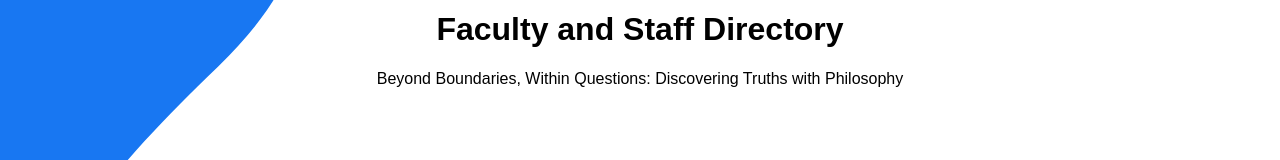
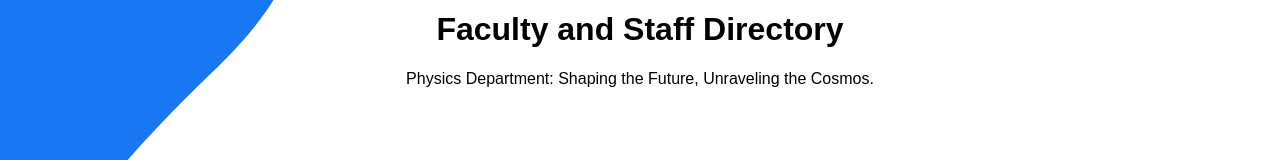
Before and after one commit to PanduCollege/Physics, a plain HTML site: page about.html in a window 1280 px wide. Shown: the part 151-311 px from the top of the page. Drawn offline with Linux system fonts and the light colour scheme; grey boxes are pictures that could not be loaded.

Commit message:
Update about.html

```diff
--- a/about.html
+++ b/about.html
@@ -154,7 +154,7 @@ h1{
 
         <br><br><br>
         <h1>Faculty and Staff Directory</h1>
-        <p class="detail">Beyond Boundaries, Within Questions: Discovering Truths with Philosophy</p>
+        <p class="detail">Physics Department: Shaping the Future, Unraveling the Cosmos.</p>
         <br>
 
 <br>
```
